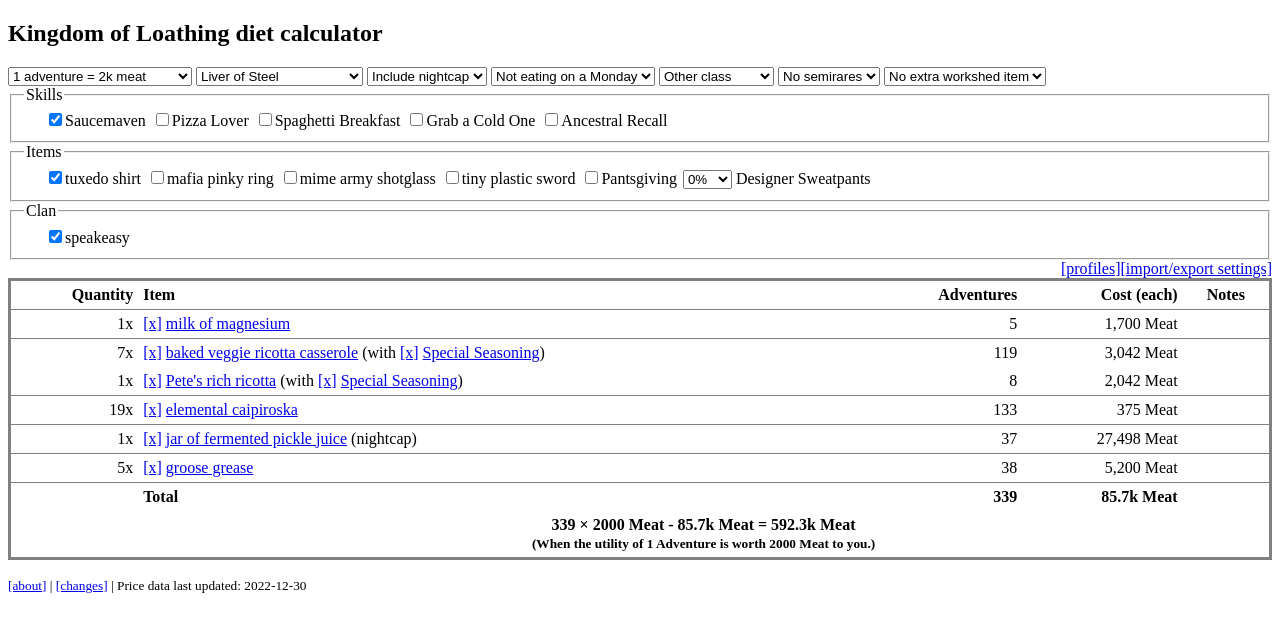
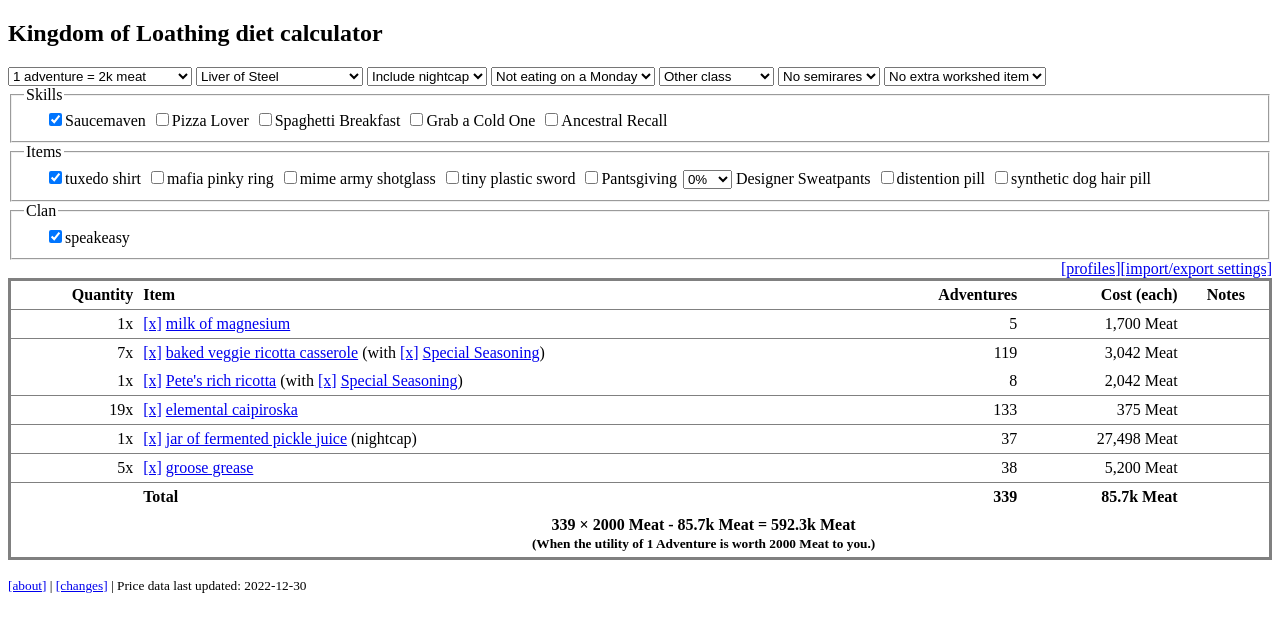
Before and after one commit to Ouroboroz/ouroboroz.github.io, a Jekyll site: the page kol/diets.html, which Jekyll copies as it is, in a window 1280 px wide. Shown: the top 632 px of the page. Built offline with Jekyll 4.4.1, drawn with Linux system fonts in a browser that asks for light colours.

Commit message:
added moon pills for organs

```diff
--- a/kol/diet-ui-1.0.0.js
+++ b/kol/diet-ui-1.0.0.js
@@ -408,6 +408,10 @@
 
 		if (saved_settings.pantsgiving)
 			organ_sizes[0] += 1
+		if (saved_settings.distention)
+			organ_sizes[0] += 1
+		if (saved_settings.doghair)
+			organ_sizes[1] += 1
 		organ_sizes[1] += parseInt(saved_settings.sweatpants)
 
 		settings["organ sizes"] = organ_sizes
@@ -515,6 +519,8 @@
 	settings["mime army shotglass available"] = saved_settings.mimeglass
 	settings["pantsgiving available"] = saved_settings.pantsgiving
 	settings["designer sweatpants available"] = saved_settings.sweatpants
+	settings["distention pill available"] = saved_settings.distention
+	settings["synthetic dog hair pill available"] = saved_settings.doghair
 	settings["saucemaven available"] = saved_settings.saucemaven
 	settings["pizza lover available"] = saved_settings.pizzalover
 	settings["spaghetti breakfast available"] = saved_settings.breakfast
@@ -830,7 +836,7 @@
 var ids = [
 	"value", "organ", "nightcap", "ismonday", "classid", "semirares", "workshed",
 	"saucemaven", "pizzalover", "breakfast", "coldone", "recall",
-	"tuxedo", "mafiaring", "mimeglass", "tps", "pantsgiving", "sweatpants",
+	"tuxedo", "mafiaring", "mimeglass", "tps", "pantsgiving", "sweatpants", "distention", "doghair",
 	"speakeasy",
 	"adventure_value", "pvpfight_value",
 	"food_space", "booze_space", "spleen_space",
--- a/kol/diets.html
+++ b/kol/diets.html
@@ -267,6 +267,9 @@
 			</select>
 			<label for="sweatpants">Designer Sweatpants</label>
 		</li>
+		<li><input type="checkbox"  id="distention" onchange="settings_changed()"><label for="distention">distention pill</label></li>
+		<li><input type="checkbox"  id="doghair" onchange="settings_changed()"><label for="doghair">synthetic dog hair pill</label></li>
+
 		</ul>
 	</fieldset>
 	<fieldset>
```
